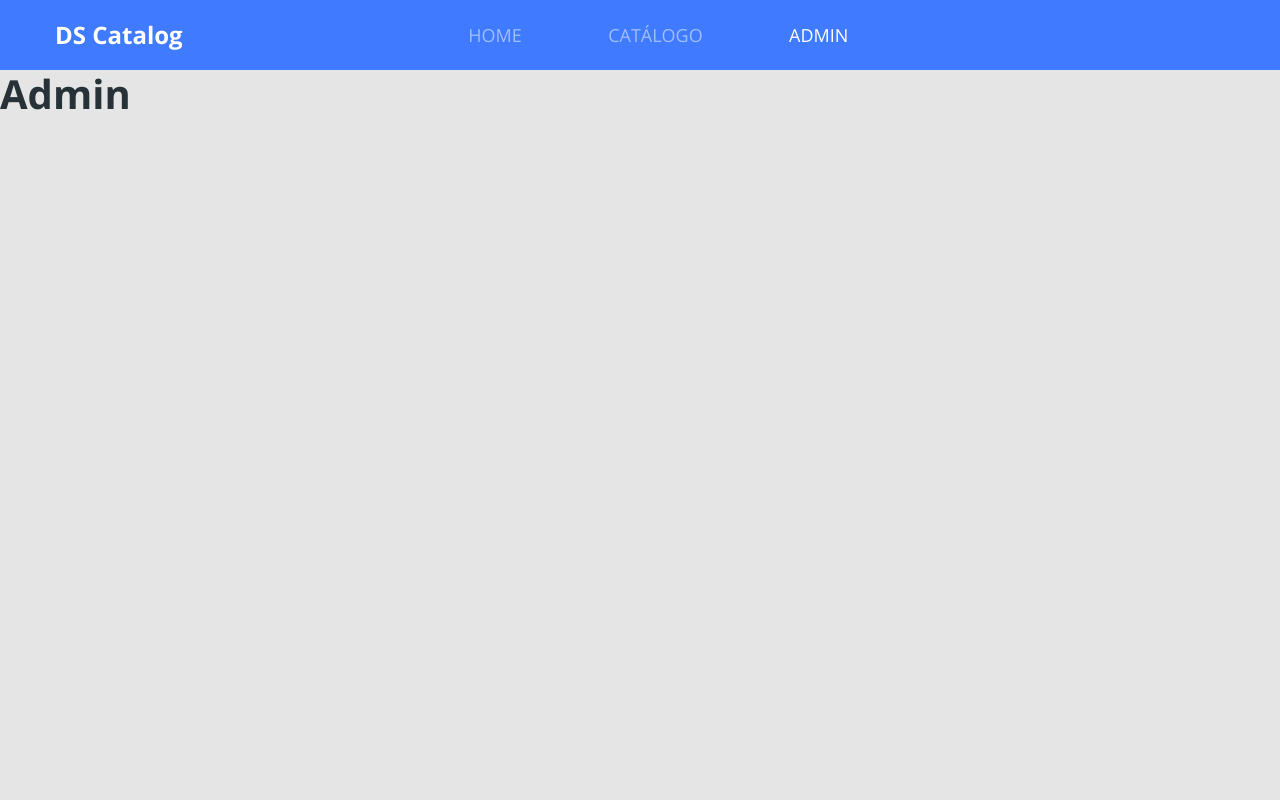
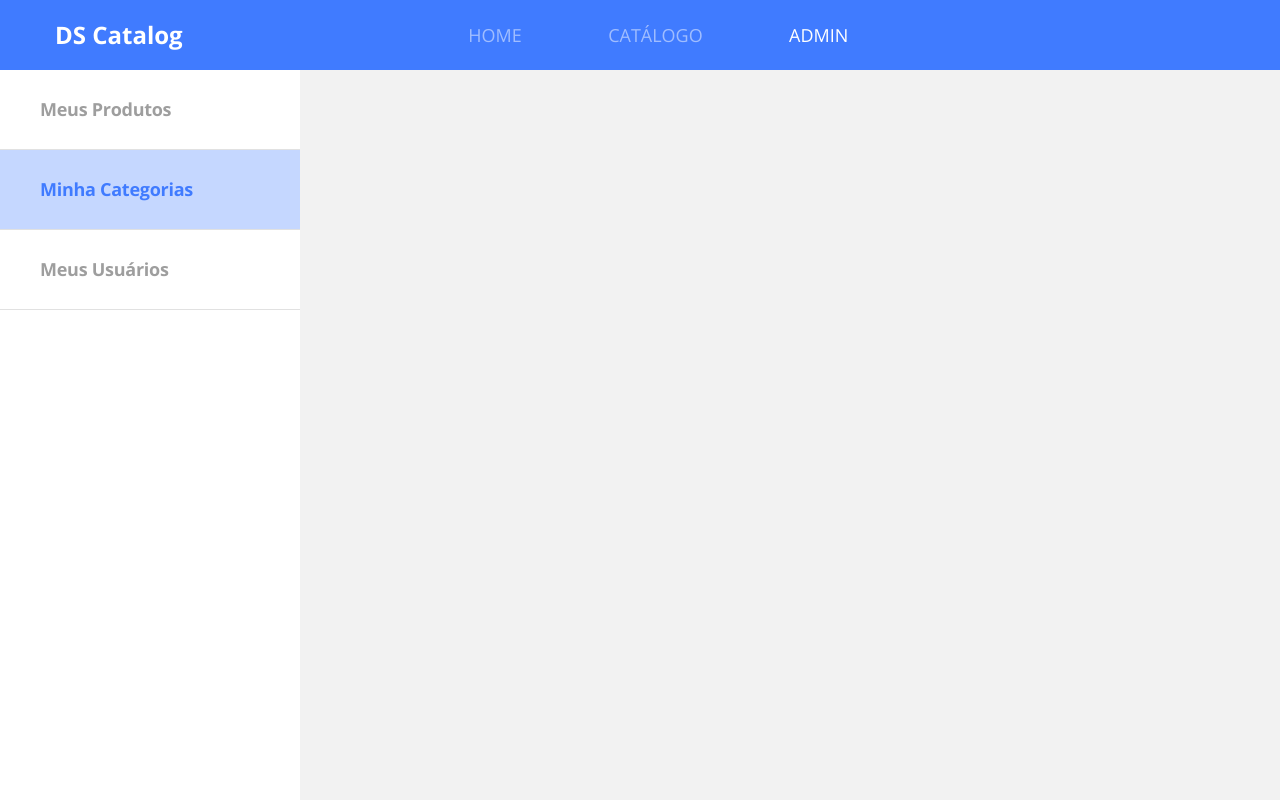
Before and after one commit to Yrllanio/bootcamp-dscatalog, a React (Create React App) app in the folder front-web/: page /admin in a window 1280 px wide. Built offline with nearby package versions, Linux system fonts and the light colour scheme.

Commit message:
Add admin navbar

```diff
--- a/front-web/src/core/assets/styles/custom.scss
+++ b/front-web/src/core/assets/styles/custom.scss
@@ -1,7 +1,7 @@
 $theme-colors: (
     "primary": #407BFF
 );
-$body-bg: #E5E5E5;
+$body-bg: #F2F2F2;
 $body-color: #263238;
 
 @import '~bootstrap/scss/bootstrap.scss';
--- /dev/null
+++ b/front-web/src/core/components/Pagination/index.tsx
@@ -0,0 +1,38 @@
+import './styles.scss';
+import { ReactComponent as ArrowIcon } from 'core/assets/images/arrow.svg'
+import { generateList } from 'core/utils/list';
+
+type Props = {
+    totalPages: number;
+    activePage: number;
+    onChange: (item: number) => void;
+}
+
+const Pagination = ({ totalPages, activePage, onChange }: Props) => {
+    const items = generateList(totalPages);
+    const previousClass = totalPages > 0 && activePage > 0 ? 'page-active' : 'page-inactive';
+    const nextClass = (activePage + 1) < totalPages ? 'page-active' : 'page-inactive';
+    return (
+        <div className="pagination-container">
+            <ArrowIcon
+            className={`pagination-previous ${previousClass}`}
+            onClick={() => onChange(activePage -1)}
+            />
+            {items.map(item => (
+                <div
+                    key={item}
+                    className={`pagination-item ${item === activePage ? 'active' : ''}`}
+                    onClick={() => onChange(item)}
+                >
+                    {item + 1}
+                </div>
+            ))}
+            <ArrowIcon
+            className={`pagination-next ${nextClass}`}
+            onClick={() => onChange(activePage +1)}
+            />
+        </div>
+    );
+}
+
+export default Pagination;
--- /dev/null
+++ b/front-web/src/core/components/Pagination/styles.scss
@@ -0,0 +1,48 @@
+
+.pagination-container  {
+    display: flex;
+    justify-content: center;
+    align-items: center;
+    margin-top: 35px;
+}
+
+.pagination-item{
+    width: 40px;
+    height: 40px;
+    background: #E1E1E1;
+    border-radius: 50%;
+    font-weight: bold;
+    font-size: 18px;
+    letter-spacing: -0.015em;
+    color: #FFF;
+    display: flex;
+    align-items: center;
+    justify-content: center;
+    cursor: pointer;
+    margin-right: 10px;
+
+&.active{
+    background: #407BFF;
+}
+
+}
+
+.pagination-previous {
+    transform: rotate(-180deg);
+    margin-right: 25px;
+}
+
+.pagination-next {
+    margin-left: 15px;
+    cursor: pointer;
+}
+
+.page-active {
+    cursor: pointer;
+    color: #407BFF;
+}
+
+.page-inactive {
+    color: #E1E1E1;
+    pointer-events: none;
+}
--- /dev/null
+++ b/front-web/src/pages/Admin/components/Navbar/index.tsx
@@ -0,0 +1,19 @@
+import './styles.scss';
+
+const Navbar = () => (
+    <nav className="admin-nav-container">
+        <ul>
+            <li>
+                <a href="link" className="admin-nav-item ">Meus Produtos</a>
+            </li>
+            <li>
+                <a href="link" className="admin-nav-item active">Minha Categorias</a>
+            </li>
+            <li>
+                <a href="link" className="admin-nav-item">Meus Usuários</a>
+            </li>
+        </ul>
+    </nav>
+);
+
+export default Navbar;
--- /dev/null
+++ b/front-web/src/pages/Admin/components/Navbar/styles.scss
@@ -0,0 +1,28 @@
+.admin-nav-container {
+    width: 300px ;
+    background-color: #FFF;
+    height: calc(100vh - 70px);
+}
+
+.admin-nav-item{
+    height: 80px;
+    display: block;
+    border-bottom: 1px solid #E1E1E1;
+    display: flex;
+    align-items: center;
+    padding-left: 40px;
+    font-weight: bold;
+    font-size: 18px;
+    line-height: 25px;
+    letter-spacing: -0.015em;
+    color: #9E9E9E;
+
+    &.active {
+        background: rgba(64, 123, 255, 0.3);
+        color: #407BFF
+    }
+
+    &:hover {
+        color: #407BFF
+    }
+}
--- a/front-web/src/pages/Admin/index.tsx
+++ b/front-web/src/pages/Admin/index.tsx
@@ -1,9 +1,11 @@
 import React from 'react';
+import Navbar from './components/Navbar';
+
 
 const Admin = () => (
 
     <div>
-        <h1>Admin</h1>
+        <Navbar/>
     </div>
 
 );
--- a/front-web/src/pages/Catalog/index.tsx
+++ b/front-web/src/pages/Catalog/index.tsx
@@ -5,15 +5,17 @@
 import ProductCard from './components/ProductCard';
 import ProductCardLoader from './components/Loaders/ProductCardLoader';
 import './styles.scss';
+import Pagination from 'core/components/Pagination';
 
 const Catalog = () => {
 
     const [productResponse, setProductResponse] = useState<ProductsResponse>();
     const [isLoading, setIsloading] = useState(false)
+    const [activePage, setActivePage] = useState(0);
 
     useEffect(() => {
         const params = {
-            page: 0,
+            page: activePage,
             linesPerPage: 12
         }
 
@@ -23,7 +25,7 @@
         .finally(() => {
             setIsloading(false);
         })
-    }, []);
+    }, [activePage]);
 
 
     return (
@@ -41,6 +43,14 @@
                 )}
 
             </div>
+            {productResponse && (
+            <Pagination
+            totalPages={productResponse.totalPages}
+            activePage={activePage}
+            onChange={page => setActivePage(page)}
+            />
+
+            )}
         </div>
 
     );
--- a/front-web/src/pages/Catalog/styles.scss
+++ b/front-web/src/pages/Catalog/styles.scss
@@ -1,7 +1,6 @@
 .catalog-container {
     margin-top: 26px;
-    padding-left: 40px;
-    padding-right: 40px;
+    padding: 0 40px 50px 40px;
 }
 
 .catalog-title {
```
Also changed, not shown: 1 other file (tests, documents, lock files or other folders).
